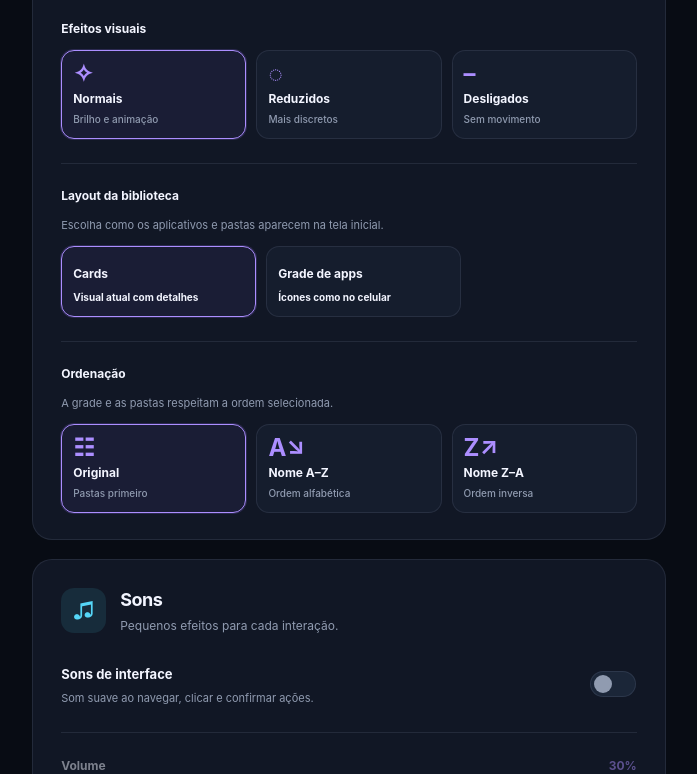
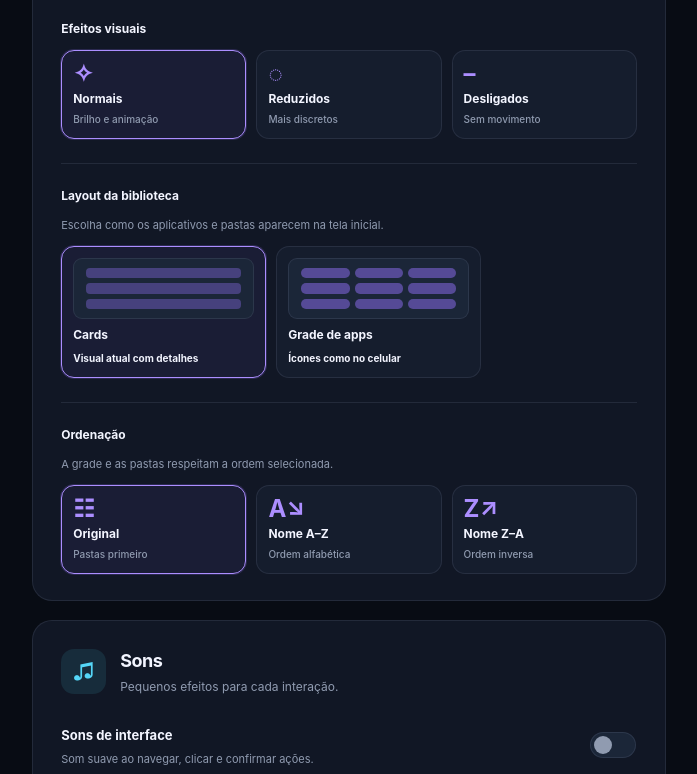
Before and after one commit to K410Sh4/apk, an Electron app: page configuracoes.html in a window 1280 px wide. Shown: the part 935-1709 px from the top of the page, without its empty margins (269-966 px from the left). Drawn offline with Linux system fonts and the light colour scheme.

Commit message:
style(appspace): load launcher layout controls and preview in settings

```diff
--- a/configuracoes.html
+++ b/configuracoes.html
@@ -9,6 +9,7 @@
   <link rel="stylesheet" href="./assets/portal.css">
   <link rel="stylesheet" href="./assets/personalization.css">
   <link rel="stylesheet" href="./assets/settings.css">
+  <link rel="stylesheet" href="./assets/launcher.css">
   <script src="./assets/portal.js" defer></script>
   <script src="./assets/ota.js" defer></script>
 </head>
```
